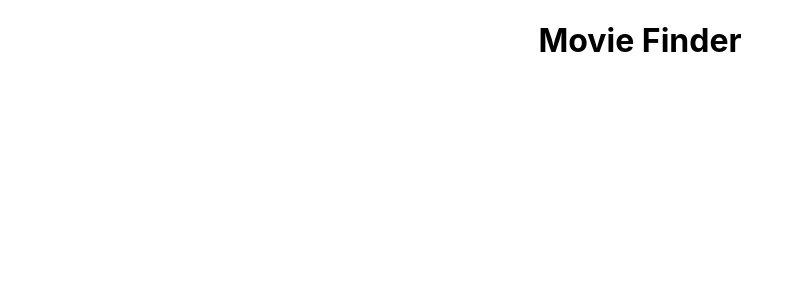
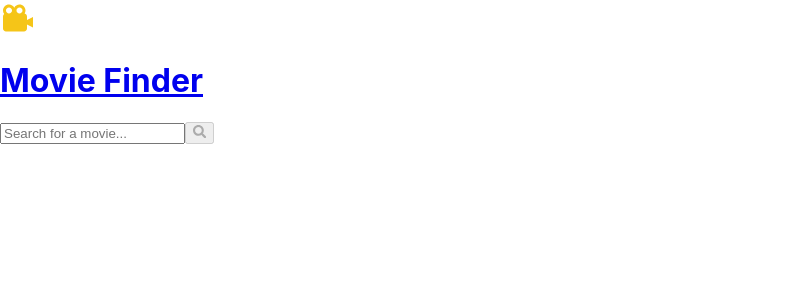
Before and after one commit to Wanderson-A-Timoteo/movie-finder, a React (Create React App) app: page / in a window 1280 px wide. Shown: the top 300 px of the page, without its empty margins (0-804 px from the left). Built offline with nearby package versions, Linux system fonts and the light colour scheme.

Commit message:
feat: cria componente Header com busca dinamica

```diff
--- a/src/App.js
+++ b/src/App.js
@@ -1,10 +1,15 @@
-import './App.css';
+import { BrowserRouter } from "react-router-dom";
+import { MovieProvider } from "./context/MovieContext";
+import Header from "./components/Header";
+import "./App.css";
 
 function App() {
   return (
-    <div className="App">
-      <h1>Movie Finder</h1>
-    </div>
+    <MovieProvider>
+      <BrowserRouter>
+        <Header />
+      </BrowserRouter>
+    </MovieProvider>
   );
 }
 
--- /dev/null
+++ b/src/components/Header.js
@@ -0,0 +1,41 @@
+import { useState } from "react";
+import { useNavigate, Link } from "react-router-dom";
+import { FaSearch } from "react-icons/fa";
+import { BiSolidCameraMovie } from "react-icons/bi";
+
+function Header() {
+  const [searchEntry, setSearchEntry] = useState("");
+  const navigate = useNavigate();
+
+  const handleSubmit = (event) => {
+    event.preventDefault();
+
+    if (!searchEntry.trim()) return;
+
+    navigate(`/search/${searchEntry}`);
+    setSearchEntry("");
+  };
+
+  return (
+    <header className="header">
+      <Link to="/" className="logo">
+        <BiSolidCameraMovie size={36} color="#f5c518" />
+        <h1>Movie Finder</h1>
+      </Link>
+
+      <form onSubmit={handleSubmit} className="search-form">
+        <input
+          type="text"
+          placeholder="Search for a movie..."
+          value={searchEntry}
+          onChange={(e) => setSearchEntry(e.target.value)}
+        />
+        <button type="submit" disabled={!searchEntry.trim()}>
+          <FaSearch />
+        </button>
+      </form>
+    </header>
+  );
+}
+
+export default Header;
```
